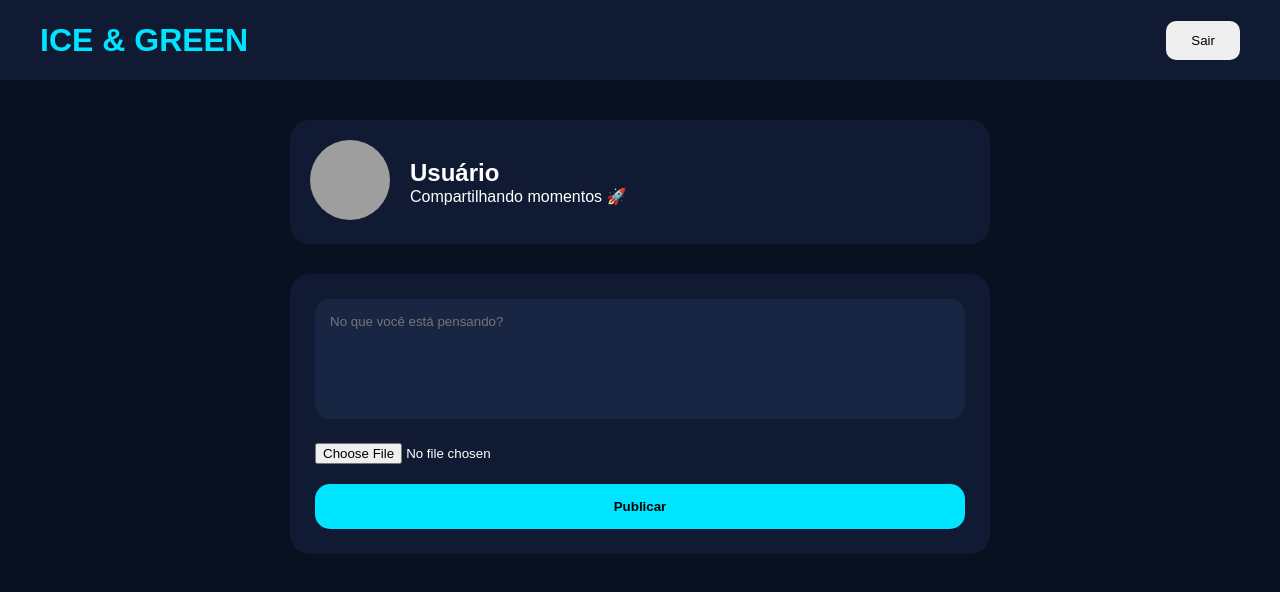
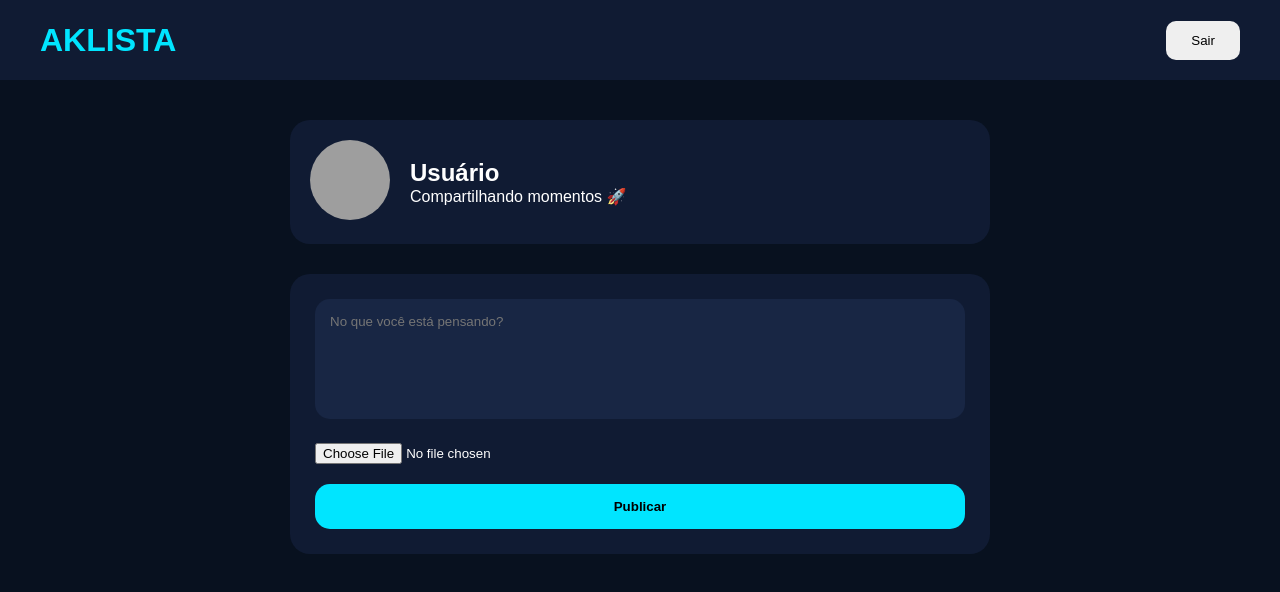
Before and after one commit to wesc01/tela-login, a plain HTML site: page front-end/feed.html in a window 1280 px wide. Drawn offline with Linux system fonts and the light colour scheme; grey boxes are pictures that could not be loaded.

Commit message:
Update feed.html

```diff
--- a/front-end/feed.html
+++ b/front-end/feed.html
@@ -7,7 +7,7 @@
 
 <meta name="viewport" content="width=device-width, initial-scale=1.0">
 
-<title>ICE & GREEN - Feed</title>
+<title>AKLISTA - Feed</title>
 
 <link rel="stylesheet" href="css/feed.css">
 
@@ -20,7 +20,7 @@
 <header>
 
 <h1>
-ICE & GREEN
+AKLISTA
 </h1>
 
 
```
